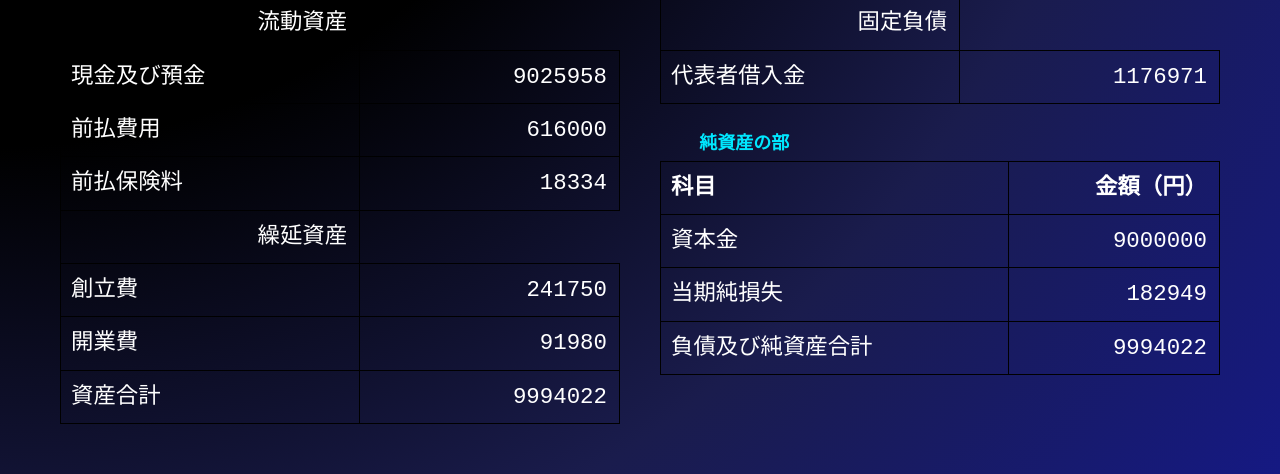
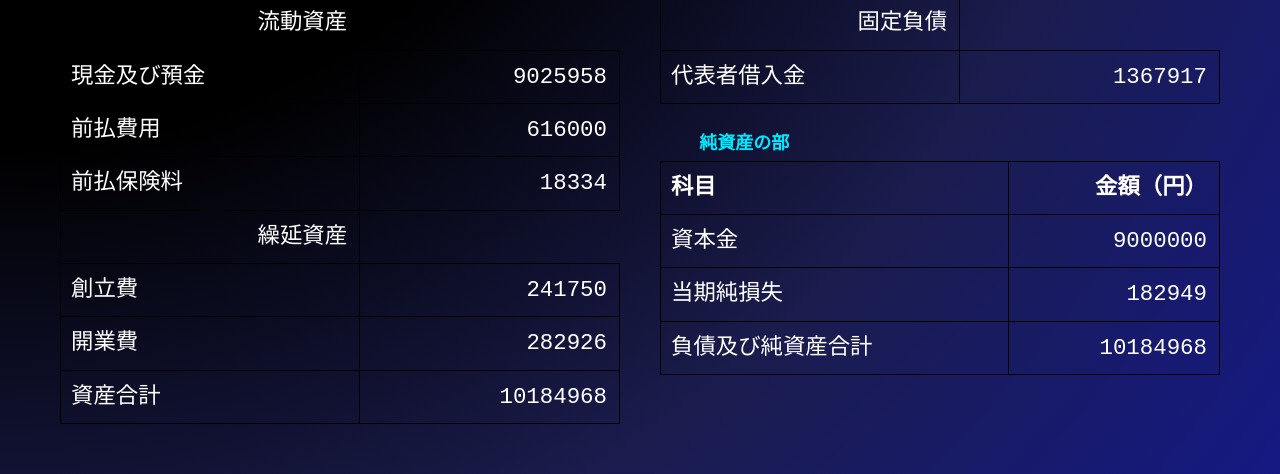
Before and after one commit to personal-terminal-3/exe, a plain HTML site: page docs/eda.html in a window 1280 px wide. Shown: the part 507-981 px from the top of the page. Drawn offline with Linux system fonts and the light colour scheme.

Commit message:
Update eda.html

```diff
--- a/docs/eda.html
+++ b/docs/eda.html
@@ -153,8 +153,8 @@
           <tr><td>前払保険料</td><td class = "num">18334</td></tr>
 　　　　　　<tr class="section"><td>繰延資産</td></tr>
           <tr><td>創立費</td><td class = "num">241750</td></tr>
-          <tr><td>開業費</td><td class = "num">91980</td></tr>
-          <tr><td>資産合計</td><td class = "num">9994022</td></tr>
+          <tr><td>開業費</td><td class = "num">282926</td></tr>
+          <tr><td>資産合計</td><td class = "num">10184968</td></tr>
         </table>
       </section>
       <section>
@@ -162,14 +162,14 @@
         <table>
           <tr><th>科目</th><th>金額（円）</th></tr>
 　　　　　　<tr class="section"><td>固定負債</td></tr>
-          <tr><td>代表者借入金</td><td class = "num">1176971</td></tr>
+          <tr><td>代表者借入金</td><td class = "num">1367917</td></tr>
         </table>
         <h2>純資産の部</h2>
         <table>
           <tr><th>科目</th><th>金額（円）</th></tr>
           <tr><td>資本金</td><td class = "num">9000000</td></tr>
           <tr><td>当期純損失</td><td class = "num">182949</td></tr>
-          <tr><td>負債及び純資産合計</td><td class = "num">9994022</td></tr>
+          <tr><td>負債及び純資産合計</td><td class = "num">10184968</td></tr>
         </table>
       </section>
     </div>
```
